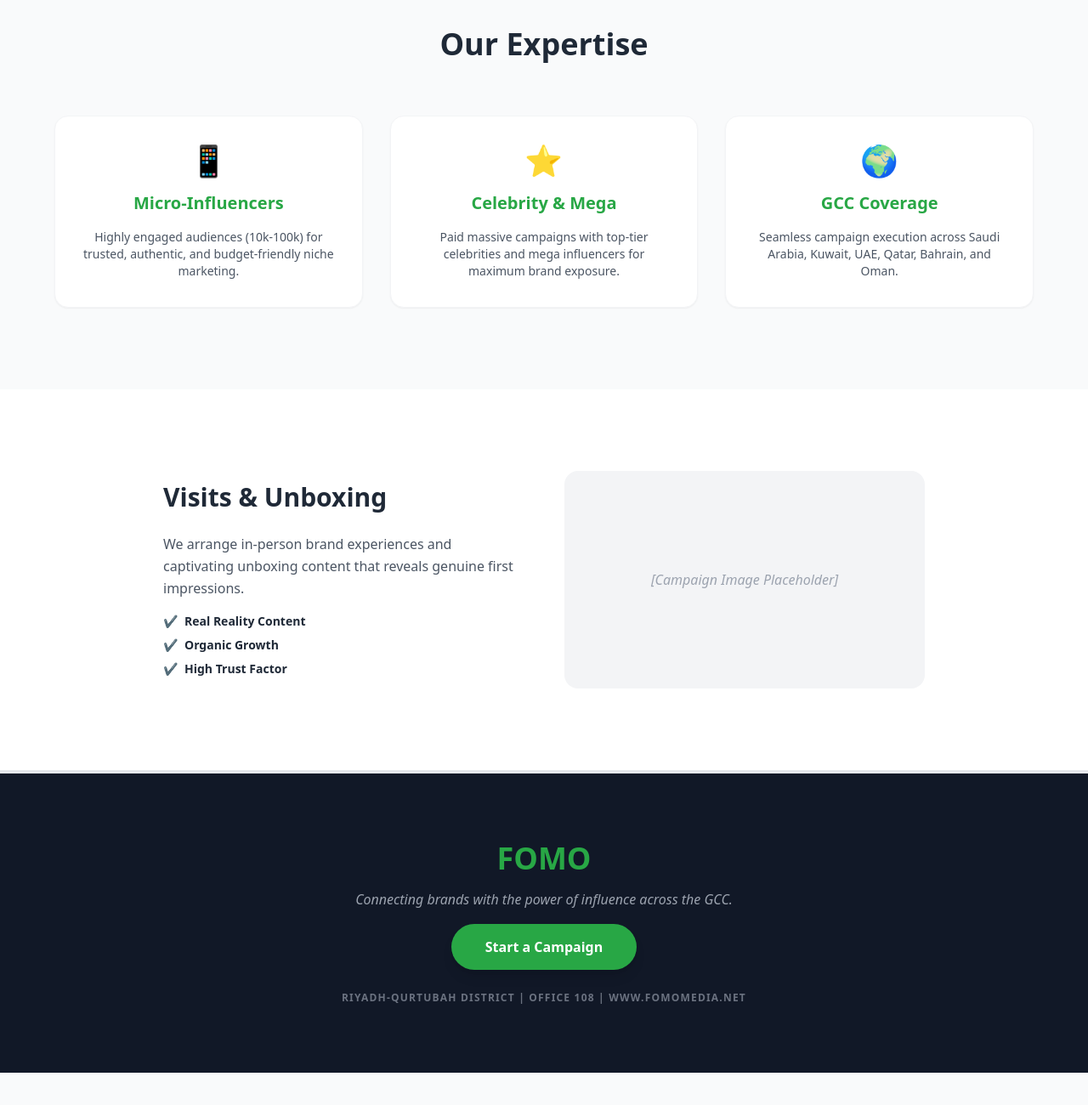
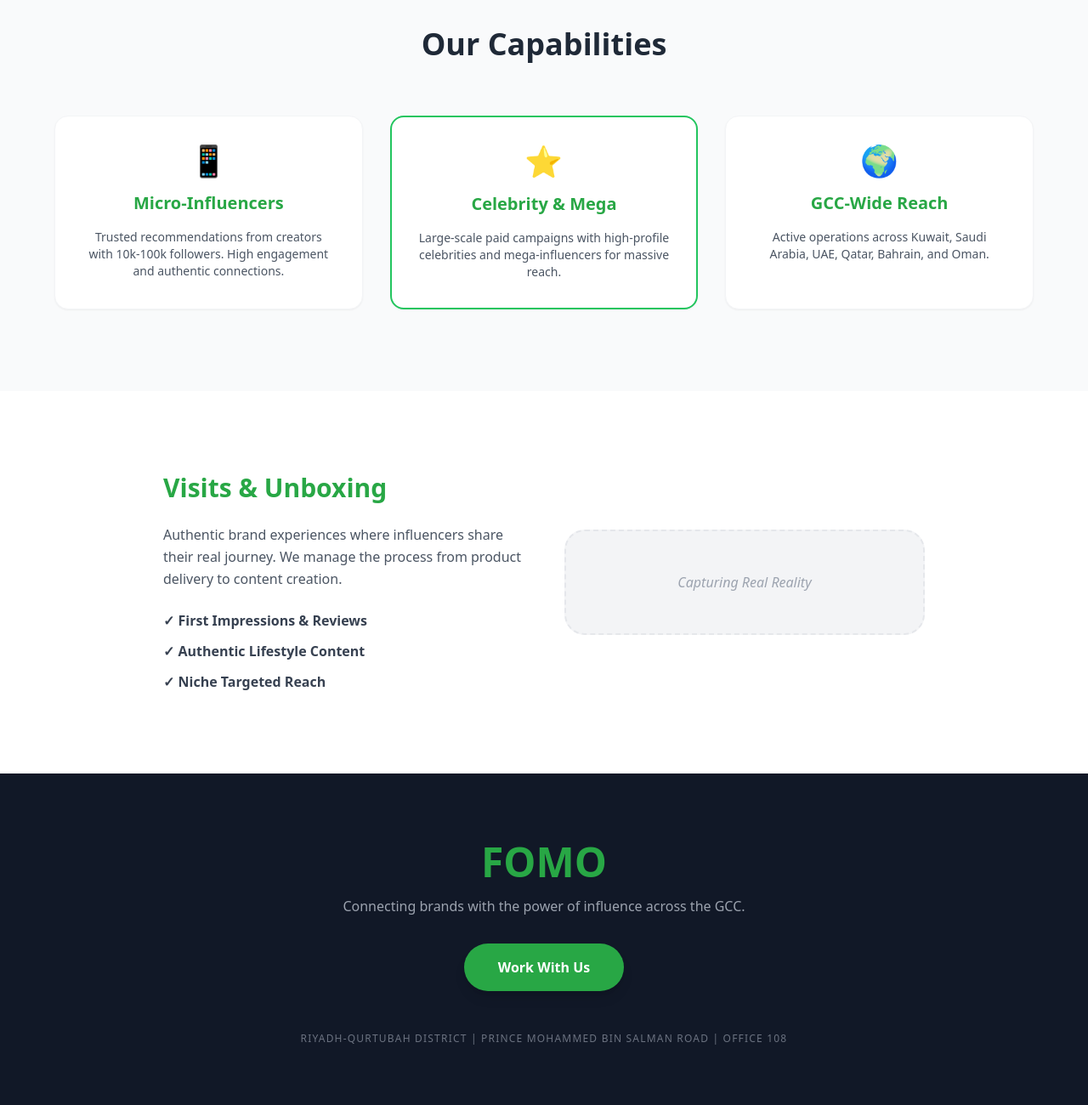
Before and after one commit to yko272000-rgb/fomo-portfolio, a plain HTML site: page index.html in a window 1280 px wide. Shown: the part 1374-2674 px from the top of the page at 85% size. Before the commit the page ends 2636 px from the top, so only its background shows below. Drawn offline with nearby package versions, Linux system fonts and the light colour scheme.

Commit message:
Update index.html

```diff
--- a/index.html
+++ b/index.html
@@ -19,7 +19,7 @@
     <section class="h-screen flex flex-col items-center justify-center text-center bg-white" data-aos="fade-down">
         <h1 class="text-8xl font-black fomo-green">FOMO</h1>
         <p class="text-xl tracking-[0.5em] uppercase mt-2">Media Marketing</p>
-        <p class="mt-4 text-gray-400 font-bold uppercase tracking-widest">Across all GCC</p>
+        <p class="mt-4 text-gray-400 font-bold uppercase tracking-widest">Full Service Agency • Across all GCC</p>
         <div class="mt-12 animate-bounce text-gray-300 font-bold">SCROLL TO DISCOVER</div>
     </section>
 
@@ -36,32 +36,32 @@
     </section>
 
     <section class="py-20 px-6 max-w-5xl mx-auto text-center">
-        <h2 class="text-4xl font-bold mb-6" data-aos="fade-up">Full-Service Marketing</h2>
+        <h2 class="text-4xl font-bold mb-6" data-aos="fade-up">Full-Service Influence</h2>
         <p class="text-2xl leading-relaxed text-gray-600" data-aos="fade-up">
-            From niche **Micro-Influencers** to high-impact **Celebrity Campaigns**, we bridge the gap between brands and the most influential voices in the **GCC**.
+            We specialize in everything from niche <span class="fomo-green font-bold">Micro-Influencer</span> growth to high-impact <span class="fomo-green font-bold">Celebrity & Mega Campaigns</span>. Our network covers the entire GCC region.
         </p>
     </section>
 
     <section class="py-24 px-6 bg-gray-50">
-        <h2 class="text-4xl font-bold text-center mb-16" data-aos="fade-up">Our Expertise</h2>
+        <h2 class="text-4xl font-bold text-center mb-16" data-aos="fade-up">Our Capabilities</h2>
         <div class="max-w-6xl mx-auto grid md:grid-cols-3 gap-8 text-center">
 
             <div class="p-8 rounded-2xl bg-white shadow-sm border border-gray-100" data-aos="zoom-in" data-aos-delay="100">
                 <div class="text-4xl mb-4 text-green-500">📱</div>
                 <h3 class="text-xl font-bold fomo-green mb-4">Micro-Influencers</h3>
-                <p class="text-gray-600 text-sm">Highly engaged audiences (10k-100k) for trusted, authentic, and budget-friendly niche marketing.</p>
+                <p class="text-gray-600 text-sm">Trusted recommendations from creators with 10k-100k followers. High engagement and authentic connections.</p>
             </div>
 
-            <div class="p-8 rounded-2xl bg-white shadow-sm border border-gray-100" data-aos="zoom-in" data-aos-delay="200">
+            <div class="p-8 rounded-2xl bg-white shadow-sm border border-gray-100 border-2 border-green-500" data-aos="zoom-in" data-aos-delay="200">
                 <div class="text-4xl mb-4 text-green-500">⭐</div>
                 <h3 class="text-xl font-bold fomo-green mb-4">Celebrity & Mega</h3>
-                <p class="text-gray-600 text-sm">Paid massive campaigns with top-tier celebrities and mega influencers for maximum brand exposure.</p>
+                <p class="text-gray-600 text-sm">Large-scale paid campaigns with high-profile celebrities and mega-influencers for massive reach.</p>
             </div>
 
             <div class="p-8 rounded-2xl bg-white shadow-sm border border-gray-100" data-aos="zoom-in" data-aos-delay="300">
                 <div class="text-4xl mb-4 text-green-500">🌍</div>
-                <h3 class="text-xl font-bold fomo-green mb-4">GCC Coverage</h3>
-                <p class="text-gray-600 text-sm">Seamless campaign execution across Saudi Arabia, Kuwait, UAE, Qatar, Bahrain, and Oman.</p>
+                <h3 class="text-xl font-bold fomo-green mb-4">GCC-Wide Reach</h3>
+                <p class="text-gray-600 text-sm">Active operations across Kuwait, Saudi Arabia, UAE, Qatar, Bahrain, and Oman.</p>
             </div>
 
         </div>
@@ -70,25 +70,27 @@
     <section class="py-24 px-6 bg-white">
         <div class="max-w-4xl mx-auto grid md:grid-cols-2 gap-12 items-center">
             <div data-aos="fade-right">
-                <h2 class="text-3xl font-bold mb-6">Visits & Unboxing</h2>
-                <p class="text-gray-600 leading-relaxed mb-4">We arrange in-person brand experiences and captivating unboxing content that reveals genuine first impressions.</p>
-                <div class="space-y-2 font-bold text-sm">
-                    <p class="flex items-center"><span class="mr-2 text-green-500">✔</span> Real Reality Content</p>
-                    <p class="flex items-center"><span class="mr-2 text-green-500">✔</span> Organic Growth</p>
-                    <p class="flex items-center"><span class="mr-2 text-green-500">✔</span> High Trust Factor</p>
-                </div>
+                <h2 class="text-3xl font-bold mb-6 fomo-green">Visits & Unboxing</h2>
+                <p class="text-gray-600 leading-relaxed mb-6">Authentic brand experiences where influencers share their real journey. We manage the process from product delivery to content creation.</p>
+                <ul class="space-y-3 font-bold text-gray-700">
+                    <li>✓ First Impressions & Reviews</li>
+                    <li>✓ Authentic Lifestyle Content</li>
+                    <li>✓ Niche Targeted Reach</li>
+                </ul>
             </div>
-            <div class="bg-gray-100 h-64 rounded-2xl flex items-center justify-center text-gray-400 italic" data-aos="fade-left">
-                [Campaign Image Placeholder]
+            <div class="bg-gray-100 p-12 rounded-3xl text-center border-2 border-dashed border-gray-200" data-aos="fade-left">
+                <p class="text-gray-400 italic">Capturing Real Reality</p>
             </div>
         </div>
     </section>
 
-    <footer class="py-20 bg-gray-900 text-white text-center px-6 border-t-4 border-fomo-green">
-        <h2 class="text-4xl font-black mb-4 fomo-green">FOMO</h2>
-        <p class="text-gray-400 mb-8 max-w-lg mx-auto italic">Connecting brands with the power of influence across the GCC.</p>
-        <a href="mailto:info@fomomedia.net" class="bg-fomo-green text-white px-10 py-4 rounded-full font-bold hover:bg-green-600 transition-all shadow-lg">Start a Campaign</a>
-        <div class="mt-10 text-xs text-gray-500 tracking-widest uppercase font-bold">Riyadh-Qurtubah District | Office 108 | www.fomomedia.net</div>
+    <footer class="py-20 bg-gray-900 text-white text-center px-6">
+        <h2 class="text-5xl font-black mb-4 fomo-green">FOMO</h2>
+        <p class="text-gray-400 mb-8 max-w-lg mx-auto">Connecting brands with the power of influence across the GCC.</p>
+        <a href="mailto:info@fomomedia.net" class="inline-block bg-fomo-green text-white px-10 py-4 rounded-full font-bold hover:scale-105 transition-transform shadow-lg">Work With Us</a>
+        <div class="mt-12 text-xs text-gray-500 tracking-widest uppercase">
+            Riyadh-Qurtubah District | Prince Mohammed bin Salman Road | Office 108
+        </div>
     </footer>
 
     <script src="https://unpkg.com/aos@2.3.1/dist/aos.js"></script>
```
